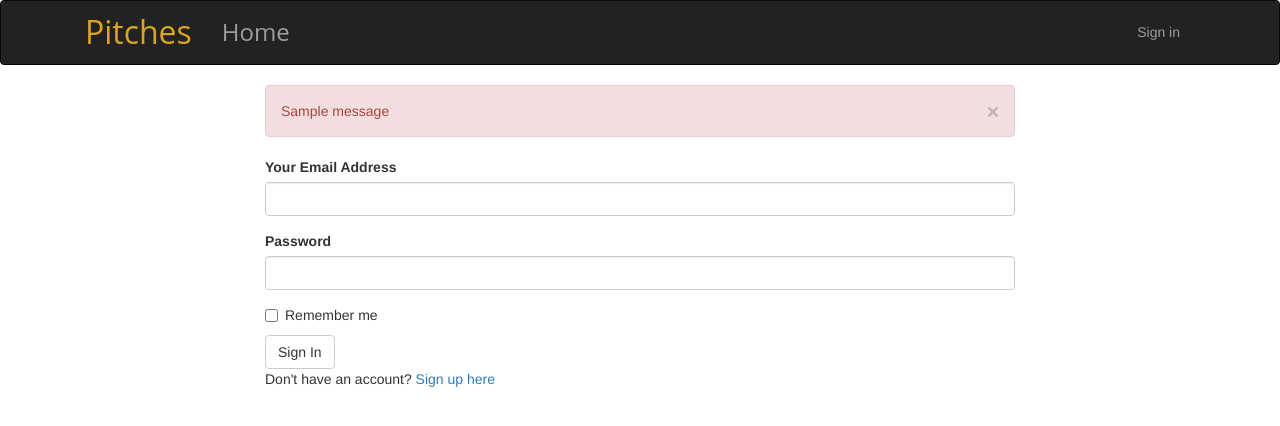
After one commit to Kipkorir2017/Pitches_thrill_App, a Flask app: page /authenticate/login in a window 1280 px wide. The commit adds this page. Shown: the top 426 px of the page. Run offline with Flask 2, Linux system fonts and the light colour scheme; tables that the repository leaves empty hold one stand-in row (values such as "Sample post"); one stand-in notice (Sample message) is shown; some libraries are stand-ins or nearby versions.

Commit message:
add login page and registration page

```diff
--- a/app/auth/forms.py
+++ b/app/auth/forms.py
@@ -1,9 +1,15 @@
 from flask_wtf import FlaskForm
-from wtforms import StringField,PasswordField,SubmitField
+from wtforms import StringField,PasswordField,BooleanField,SubmitField
 from wtforms.validators import Required,Email,EqualTo
 from ..models import User
 from wtforms import ValidationError
 
+
+class LoginForm(FlaskForm):
+    email = StringField('Your Email Address',validators=[Required(),Email()])
+    password = PasswordField('Password',validators =[Required()])
+    remember = BooleanField('Remember me')
+    submit = SubmitField('Sign In')
 
 class RegistrationForm(FlaskForm):
     email = StringField('Your Email Address',validators=[Required(),Email()])
--- a/app/auth/views.py
+++ b/app/auth/views.py
@@ -1,6 +1,43 @@
-from flask import render_template
 from . import auth
+from .. import db
+from flask import render_template,redirect,url_for, flash,request
+from flask_login import login_user,logout_user,login_required
+from ..models import User
+from .forms import LoginForm,RegistrationForm
+
+
+
 
 @auth.route('/login')
 def login():
-    return render_template('auth/login.html')
+    login_form = LoginForm()
+    if login_form.validate_on_submit():
+        user = User.query.filter_by(email = login_form.email.data).first()
+        if user is not None and user.verify_password(login_form.password.data):
+            login_user(user,login_form.remember.data)
+            return redirect(request.args.get('next') or url_for('main.index'))
+
+        flash('Invalid username or Password')
+
+    title = "watchlist login"
+    return render_template('auth/login.html',login_form = login_form,title=title)
+
+@auth.route('/logout')
+@login_required
+def logout():
+    logout_user()
+    return redirect(url_for("main.index"))
+
+
+
+
+@auth.route('/register',methods = ["GET","POST"])
+def register():
+    form = RegistrationForm()
+    if form.validate_on_submit():
+        user = User(email = form.email.data, username = form.username.data,password = form.password.data)
+        db.session.add(user)
+        db.session.commit()
+        return redirect(url_for('auth.login'))
+        title = "New Account"
+    return render_template('auth/register.html',registration_form = form)
--- /dev/null
+++ b/app/templates/auth/login.html
@@ -0,0 +1,24 @@
+{% extends 'base.html'%}
+{% import 'bootstrap/wtf.html' as wtf%}
+
+{% block content %}
+<div class="container">
+    <div class="row">
+      <div class= "col-md-2"> </div>
+      <div class="col-md-8">
+      <!--Flash message -->
+      {% for message in get_flashed_messages() %}
+        <div class="alert alert-danger">
+        <button type="button" class="close" data-dismiss="alert">&times;</button>
+        {{ message }}
+        </div>
+      {% endfor %}
+      <!-- Login form -->
+      {{wtf.quick_form(login_form)}}
+      <p> Don't have an account? <a href="{{url_for('auth.register')}}">Sign up here</a></p>
+     </div>
+     <div clas="col-md-2"> </div>
+    </div>
+</div>
+
+{% endblock%}
--- a/app/templates/navbar.html
+++ b/app/templates/navbar.html
@@ -14,6 +14,14 @@
                 <ul class="nav navbar-nav" style="font-size: 18pt;font-family: 'Open Sans', sans-serif;">
                     <li><a href="/">Home</a></li>
                 </ul>
+                <ul class="nav navbar-nav navbar-right">
+                    {% if current_user.is_authenticated %}
+                    <li style="color:white;padding:15px;">{{current_user.username}}</li>
+                    <li><a href="{{url_for('auth.logout')}}">Sign out</a></li>
+                    {% else %}
+                    <li><a href="{{url_for('auth.login')}}">Sign in</a></li>
+                    {%endif%}
+                  </ul>
             </div>
         </div>
     </div>
```
Also changed, not shown: app/templates/auth/register.html (added, +17 -0 lines).
